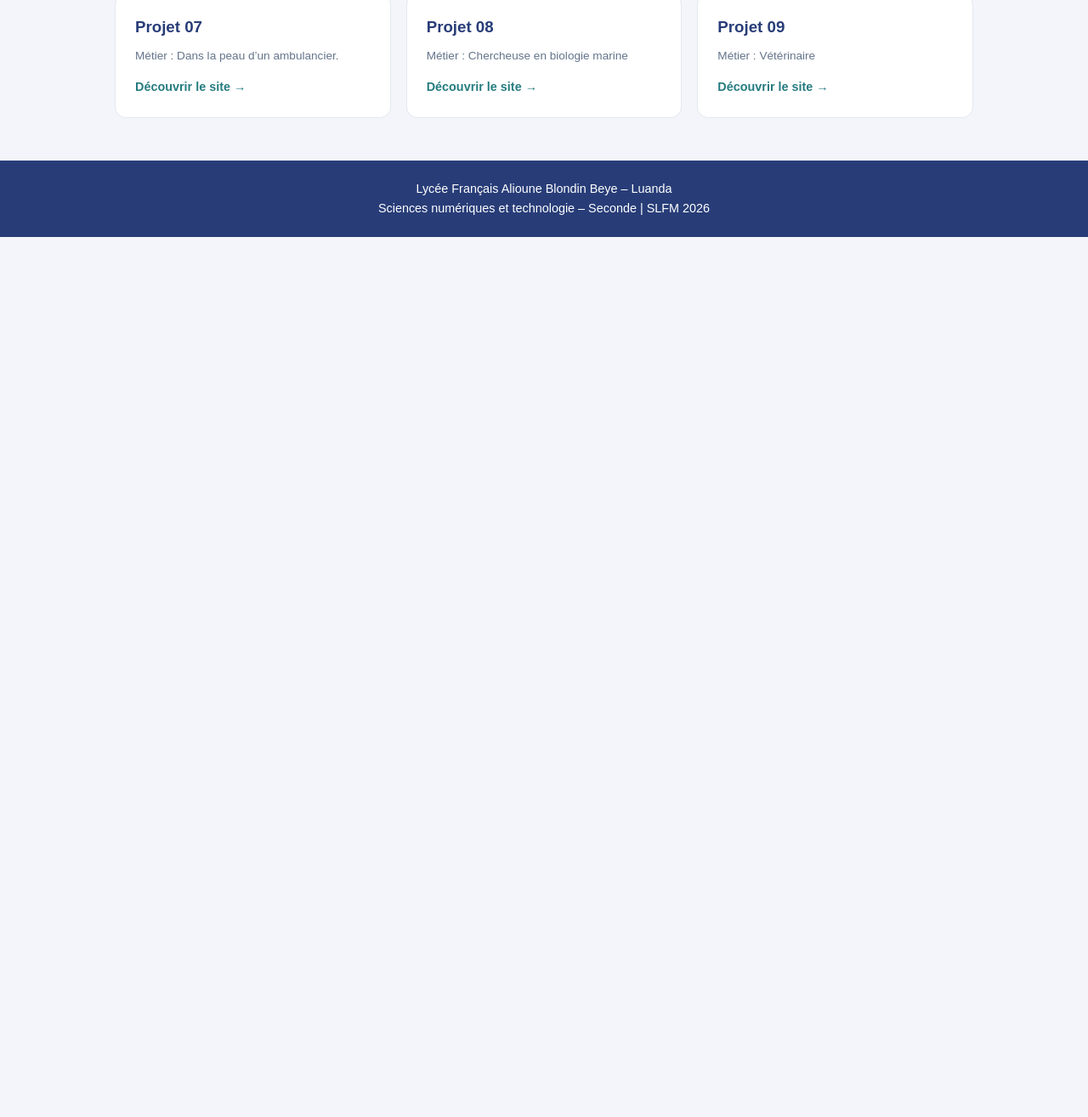
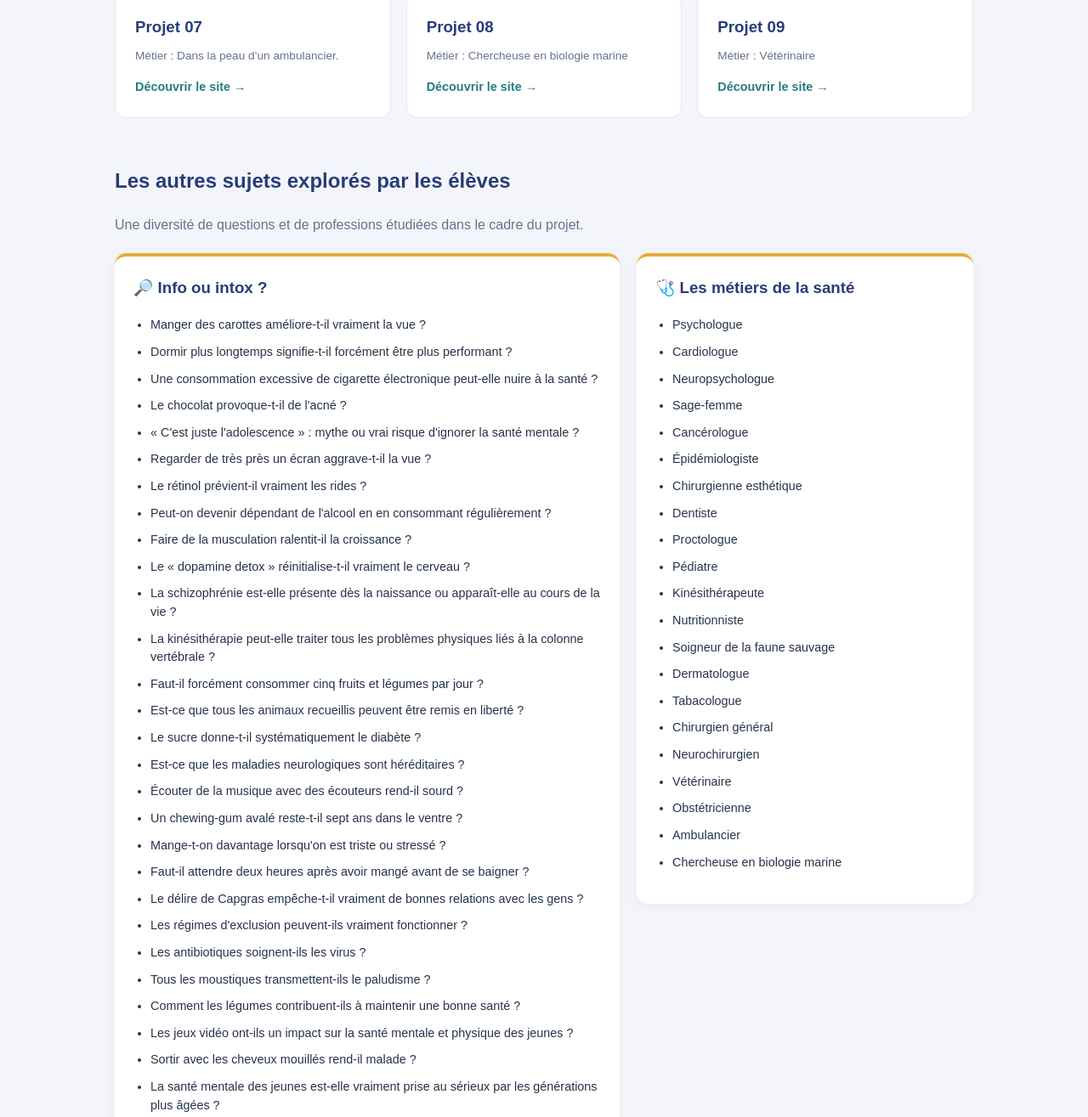
Before and after one commit to CS-Campus-Hub/Projet_SNT_Site_Web, a plain HTML site: page index.html in a window 1280 px wide. Shown: the part 1047-2362 px from the top of the page at 85% size. Before the commit the page ends 1326 px from the top, so only its background shows below. Drawn offline with Linux system fonts and the light colour scheme.

Commit message:
differents sujet

```diff
--- a/index.html
+++ b/index.html
@@ -146,6 +146,79 @@
 
     </section>
 
+
+<section class="recapitulatif">
+
+    <h2>Les autres sujets explorés par les élèves</h2>
+    <p>Une diversité de questions et de professions étudiées dans le cadre du projet.</p>
+
+    <div class="recap-grid">
+
+        <div class="recap-colonne">
+            <h3>🔎 Info ou intox ?</h3>
+            <ul>
+                <li>Manger des carottes améliore-t-il vraiment la vue ?</li>
+                <li>Dormir plus longtemps signifie-t-il forcément être plus performant ?</li>
+                <li>Une consommation excessive de cigarette électronique peut-elle nuire à la santé ?</li>
+                <li>Le chocolat provoque-t-il de l'acné ?</li>
+                <li>« C'est juste l'adolescence » : mythe ou vrai risque d'ignorer la santé mentale ?</li>
+                <li>Regarder de très près un écran aggrave-t-il la vue ?</li>
+                <li>Le rétinol prévient-il vraiment les rides ?</li>
+                <li>Peut-on devenir dépendant de l'alcool en en consommant régulièrement ?</li>
+                <li>Faire de la musculation ralentit-il la croissance ?</li>
+                <li>Le « dopamine detox » réinitialise-t-il vraiment le cerveau ?</li>
+                <li>La schizophrénie est-elle présente dès la naissance ou apparaît-elle au cours de la vie ?</li>
+                <li>La kinésithérapie peut-elle traiter tous les problèmes physiques liés à la colonne vertébrale ?</li>
+                <li>Faut-il forcément consommer cinq fruits et légumes par jour ?</li>
+                <li>Est-ce que tous les animaux recueillis peuvent être remis en liberté ?</li>
+                <li>Le sucre donne-t-il systématiquement le diabète ?</li>
+                <li>Est-ce que les maladies neurologiques sont héréditaires ?</li>
+                <li>Écouter de la musique avec des écouteurs rend-il sourd ?</li>
+                <li>Un chewing-gum avalé reste-t-il sept ans dans le ventre ?</li>
+                <li>Mange-t-on davantage lorsqu'on est triste ou stressé ?</li>
+                <li>Faut-il attendre deux heures après avoir mangé avant de se baigner ?</li>
+                <li>Le délire de Capgras empêche-t-il vraiment de bonnes relations avec les gens ?</li>
+                <li>Les régimes d'exclusion peuvent-ils vraiment fonctionner ?</li>
+                <li>Les antibiotiques soignent-ils les virus ?</li>
+                <li>Tous les moustiques transmettent-ils le paludisme ?</li>
+                <li>Comment les légumes contribuent-ils à maintenir une bonne santé ?</li>
+                <li>Les jeux vidéo ont-ils un impact sur la santé mentale et physique des jeunes ?</li>
+                <li>Sortir avec les cheveux mouillés rend-il malade ?</li>
+                <li>La santé mentale des jeunes est-elle vraiment prise au sérieux par les générations plus âgées ?</li>
+            </ul>
+        </div>
+
+        <div class="recap-colonne">
+            <h3>🩺 Les métiers de la santé</h3>
+            <ul>
+                <li>Psychologue</li>
+                <li>Cardiologue</li>
+                <li>Neuropsychologue</li>
+                <li>Sage-femme</li>
+                <li>Cancérologue</li>
+                <li>Épidémiologiste</li>
+                <li>Chirurgienne esthétique</li>
+                <li>Dentiste</li>
+                <li>Proctologue</li>
+                <li>Pédiatre</li>
+                <li>Kinésithérapeute</li>
+                <li>Nutritionniste</li>
+                <li>Soigneur de la faune sauvage</li>
+                <li>Dermatologue</li>
+                <li>Tabacologue</li>
+                <li>Chirurgien général</li>
+                <li>Neurochirurgien</li>
+                <li>Vétérinaire</li>
+                <li>Obstétricienne</li>
+                <li>Ambulancier</li>
+                <li>Chercheuse en biologie marine</li>
+            </ul>
+        </div>
+
+    </div>
+</section>
+
+
 </main>
 
 <footer>
--- a/style.css
+++ b/style.css
@@ -142,3 +142,52 @@ footer {
         font-size: 0.85rem;
     }
 }
+
+
+
+
+/* Récapitulatif des sujets */
+.recapitulatif {
+    margin-top: 55px;
+}
+
+.recapitulatif > p {
+    color: #64748b;
+}
+
+.recap-grid {
+    display: grid;
+    grid-template-columns: 1.5fr 1fr;
+    gap: 20px;
+    margin-top: 20px;
+    align-items: start;
+}
+
+.recap-colonne {
+    background: white;
+    padding: 22px;
+    border-radius: 14px;
+    border-top: 4px solid #e7ad39;
+    box-shadow: 0 3px 15px #0000000c;
+}
+
+.recap-colonne h3 {
+    color: #283d78;
+    margin-top: 0;
+}
+
+.recap-colonne ul {
+    padding-left: 20px;
+}
+
+.recap-colonne li {
+    margin-bottom: 10px;
+    font-size: 0.9rem;
+    line-height: 1.5;
+}
+
+@media (max-width: 700px) {
+    .recap-grid {
+        grid-template-columns: 1fr;
+    }
+}
```
